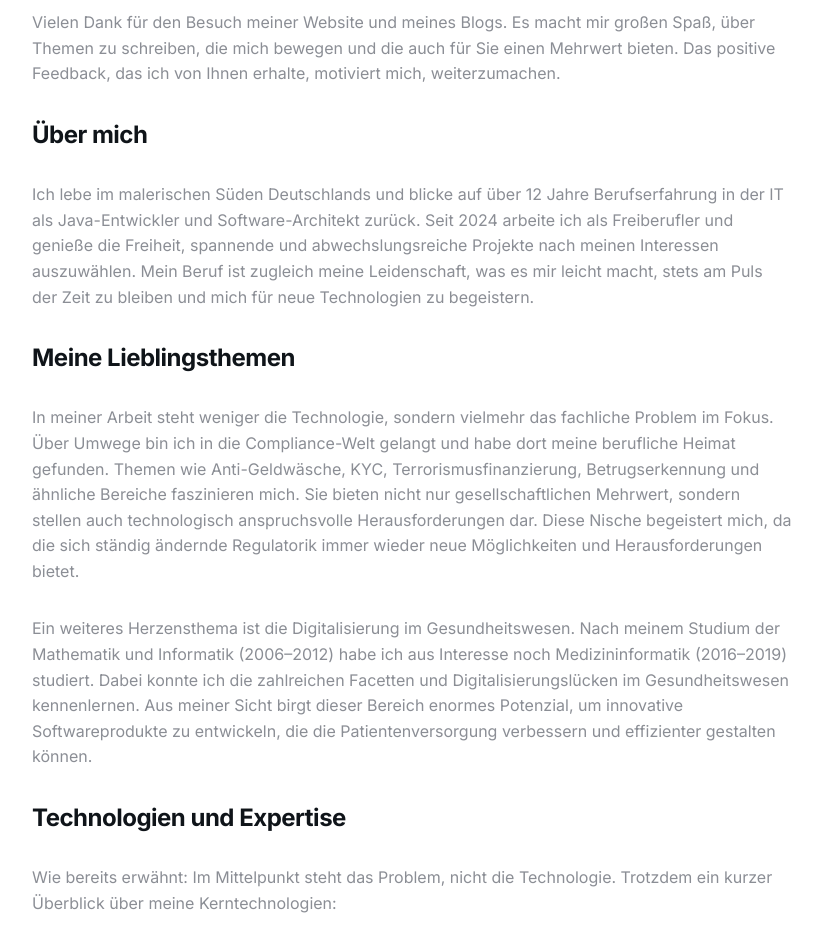
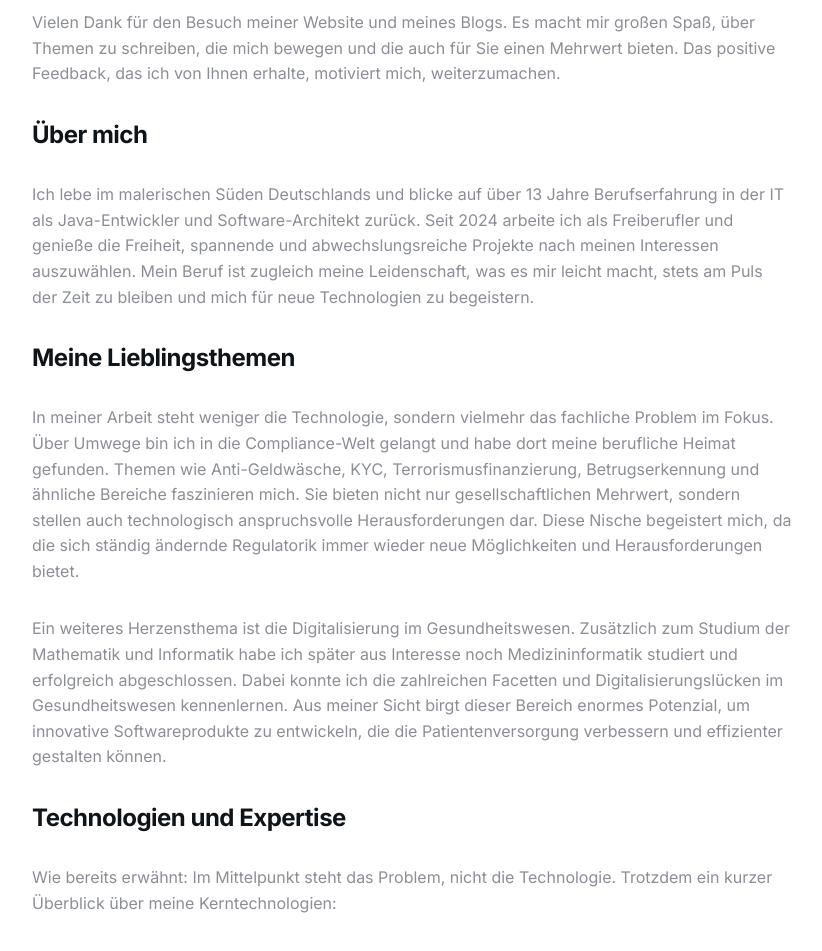
Before and after one commit to Rokko11/Rokko11.github.io, a Jekyll site: the page built from _pages/about.md, in a window 1280 px wide. Shown: the part 587-1538 px from the top of the page, without its empty margins (228-1050 px from the left). Built offline with Jekyll 4.4.1, drawn with Linux system fonts in a browser that asks for light colours.

```diff
--- a/_data/settings.yml
+++ b/_data/settings.yml
@@ -1,7 +1,7 @@
 #-------------------------------
 # Site Settings
 title: Richard Vogel - Technologie gegen Finanzkriminalität
-description: Cloud-Architekt und Java-Entwickler mit 12 Jahren Erfahrung. Technologie-Experte im Kampf gegen Finanzkriminalität sowie für das Gesundheitswesen.
+description: Cloud-Architekt und Java-Entwickler mit 13 Jahren Erfahrung. Technologie-Experte im Kampf gegen Geldwäsche und Finanzkriminalität.
 color_scheme: auto # You have the option to choose between three modes: auto, light, and dark. The default mode is set to auto, which means that the color scheme will automatically adapt based on your operating system settings. This way, you can enjoy a personalized experience without having to manually switch between light and dark modes.
 
 
@@ -36,8 +36,8 @@ menu_settings:
 # Author Settings
 author:
   author_name: Richard Vogel
-  author_role: Ihr Experte für Technologie im Bereich Anti-Finanzkriminalität und Gesundheitswesen
-  author_bio: "Als erfahrener Cloud-Architekt und Java-Entwickler mit über 12 Jahren Erfahrung in der Softwareentwicklung - 9 davon im Banken und Versicherungsumfeld - unterstütze ich Ihr Unternehmen dabei, effektive Lösungen zu entwickeln und zu integrieren. Meine Expertise liegt in der Implementierung maßgeschneiderter Technologien im Bereich der <strong>Bekämpfung von Finanzkriminalität</strong> und der <strong>Digitalisierung des Gesundheitswesens</strong>.<p><p>Als zertifizierer Softwarearchitekt (iSAQB CPSA-A und CPSA-F) sowie AWS Certified Solutions Architect helfe ich Ihnen, Systeme zu schaffen, die sowohl Compliance-Anforderungen erfüllen als auch höchste Effizienz und Skalierbarkeit bieten.<p><p><strong>Kontaktieren Sie mich um</strong><p><ul><li>Ihren <strong>Legacy-Monolithen</strong> fit für die Cloud zu machen.</li><li>Ihre <strong>KYC und AML</strong> Lösungen in Ihre Infrastruktur zu integrieren.</li><li>Ihren Meldeprozess an die <strong>FIU mit goAML XML</strong> Dateien zu automatisieren.</li><li>Einen Im Rahmen von <strong>PSD3</strong> einen <strong>IBAN-Name-Check</strong> zu implementieren.</li><li>Ihre <strong>Software-Architektur</strong> zu bewerten und verbessern.</li></ul><p><p>Ich freue mich auf Ihre Anfrage"
+  author_role: Ihr Experte für Technologie im Bereich Anti-Finanzkriminalität
+  author_bio: "Als erfahrener Cloud-Architekt und Java-Entwickler mit über 13 Jahren Erfahrung in der Softwareentwicklung - 10 davon im Banken und Versicherungsumfeld - unterstütze ich Ihr Unternehmen dabei, effektive Lösungen zu entwickeln und zu integrieren. Meine Expertise liegt in der Implementierung maßgeschneiderter Technologien im Bereich der <strong>Bekämpfung von Finanzkriminalität (AML, KYC, CFT)</strong>.<p><p>Als zertifizierer Softwarearchitekt (iSAQB CPSA-A und CPSA-F) sowie AWS Certified Solutions Architect helfe ich Ihnen, Systeme zu schaffen, die sowohl Compliance-Anforderungen erfüllen als auch höchste Effizienz und Skalierbarkeit bieten.<p><p><strong>Kontaktieren Sie mich um</strong><p><ul><li>Ihren <strong>Legacy-Monolithen</strong> fit für die Cloud zu machen.</li><li>Ihre <strong>KYC und AML</strong> Lösungen in Ihre Infrastruktur zu integrieren.</li><li>Ihren Meldeprozess an die <strong>FIU mit goAML XML</strong> Dateien zu automatisieren.</li><li>Einen Im Rahmen von <strong>PSD3</strong> einen <strong>IBAN-Name-Check</strong> zu implementieren.</li><li>Ihre <strong>Software-Architektur</strong> zu bewerten und verbessern.</li></ul><p><p>Ich freue mich auf Ihre Anfrage"
   author_avatar: '/images/profile.png'
   cta_button_text: Kontaktieren
   cta_button_link: '/contact/'
--- a/_pages/about.md
+++ b/_pages/about.md
@@ -9,13 +9,13 @@ page_cover: '/images/hintergrund-unsplash.jpg'
 
 ### Über mich
 
-Ich lebe im malerischen Süden Deutschlands und blicke auf über 12 Jahre Berufserfahrung in der IT als Java-Entwickler und Software-Architekt zurück. Seit 2024 arbeite ich als Freiberufler und genieße die Freiheit, spannende und abwechslungsreiche Projekte nach meinen Interessen auszuwählen. Mein Beruf ist zugleich meine Leidenschaft, was es mir leicht macht, stets am Puls der Zeit zu bleiben und mich für neue Technologien zu begeistern.
+Ich lebe im malerischen Süden Deutschlands und blicke auf über 13 Jahre Berufserfahrung in der IT als Java-Entwickler und Software-Architekt zurück. Seit 2024 arbeite ich als Freiberufler und genieße die Freiheit, spannende und abwechslungsreiche Projekte nach meinen Interessen auszuwählen. Mein Beruf ist zugleich meine Leidenschaft, was es mir leicht macht, stets am Puls der Zeit zu bleiben und mich für neue Technologien zu begeistern.
 
 ### Meine Lieblingsthemen
 
 In meiner Arbeit steht weniger die Technologie, sondern vielmehr das fachliche Problem im Fokus. Über Umwege bin ich in die Compliance-Welt gelangt und habe dort meine berufliche Heimat gefunden. Themen wie Anti-Geldwäsche, KYC, Terrorismusfinanzierung, Betrugserkennung und ähnliche Bereiche faszinieren mich. Sie bieten nicht nur gesellschaftlichen Mehrwert, sondern stellen auch technologisch anspruchsvolle Herausforderungen dar. Diese Nische begeistert mich, da die sich ständig ändernde Regulatorik immer wieder neue Möglichkeiten und Herausforderungen bietet.
 
-Ein weiteres Herzensthema ist die Digitalisierung im Gesundheitswesen. Nach meinem Studium der Mathematik und Informatik (2006–2012) habe ich aus Interesse noch Medizininformatik (2016–2019) studiert. Dabei konnte ich die zahlreichen Facetten und Digitalisierungslücken im Gesundheitswesen kennenlernen. Aus meiner Sicht birgt dieser Bereich enormes Potenzial, um innovative Softwareprodukte zu entwickeln, die die Patientenversorgung verbessern und effizienter gestalten können.
+Ein weiteres Herzensthema ist die Digitalisierung im Gesundheitswesen. Zusätzlich zum Studium der Mathematik und Informatik habe ich später aus Interesse noch Medizininformatik studiert und erfolgreich abgeschlossen. Dabei konnte ich die zahlreichen Facetten und Digitalisierungslücken im Gesundheitswesen kennenlernen. Aus meiner Sicht birgt dieser Bereich enormes Potenzial, um innovative Softwareprodukte zu entwickeln, die die Patientenversorgung verbessern und effizienter gestalten können.
 
 ### Technologien und Expertise
 
```
Also changed, not shown: _projects/service-healthcare.md (deleted, +0 -25 lines).
